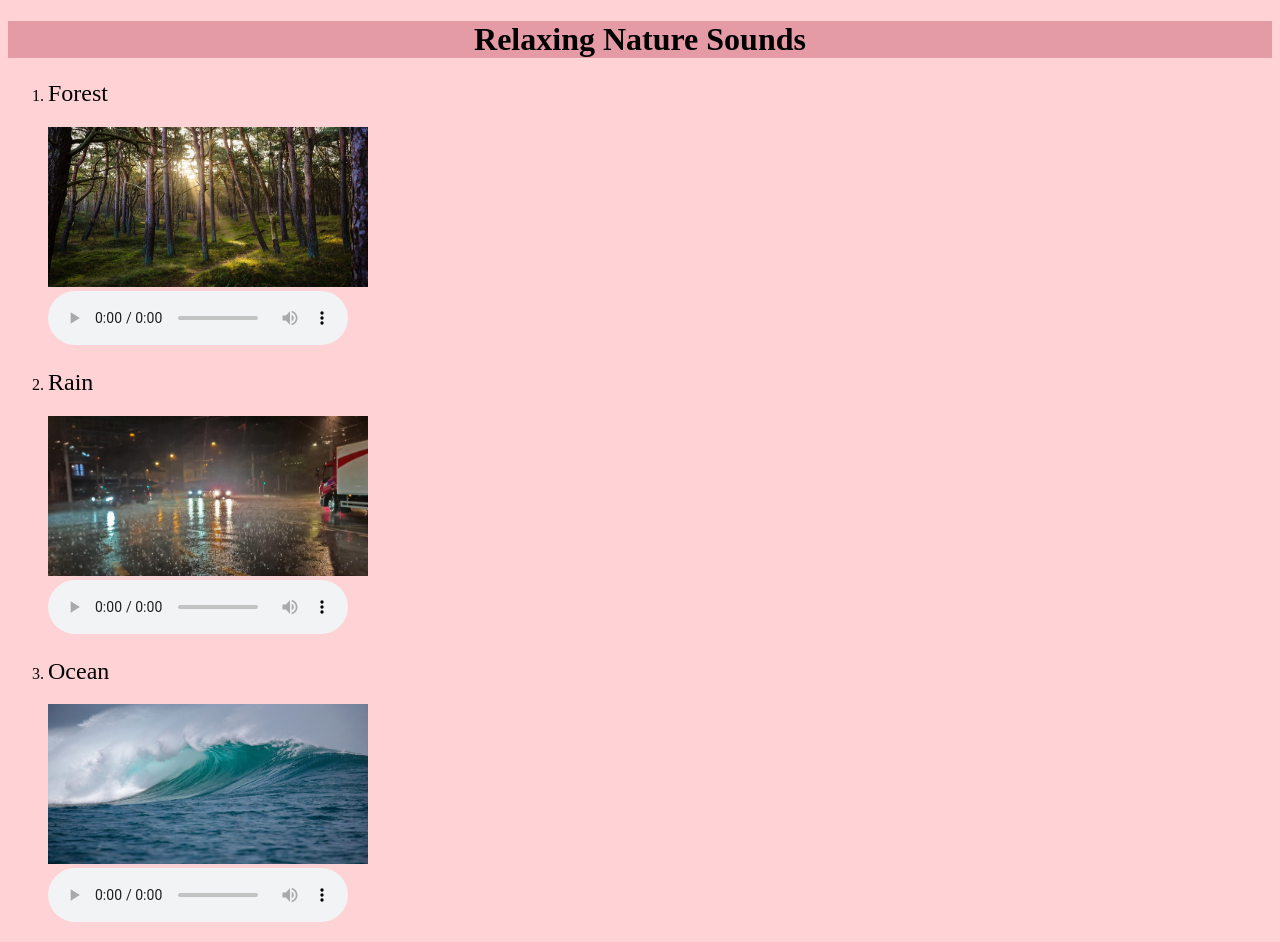
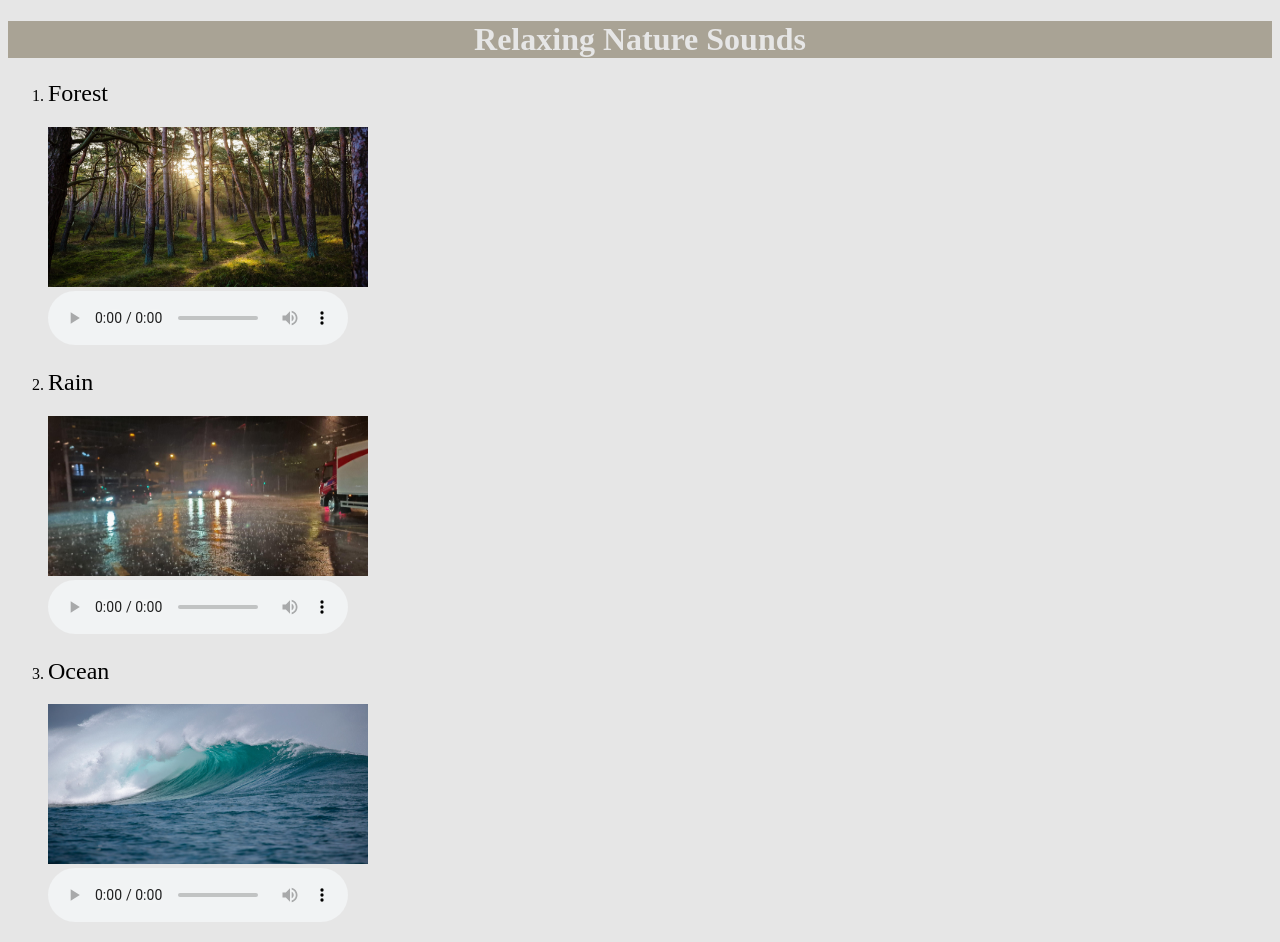
Before and after one commit to Tushar-Khilwani/Relaxing-Nature-Sounds, a plain HTML site: page index.html in a window 1280 px wide. Drawn offline with Linux system fonts and the light colour scheme.

Commit message:
Update style.css

```diff
--- a/style.css
+++ b/style.css
@@ -3,13 +3,15 @@ img{
     width: 20rem;
 }
 body{
-    background-color: #FFD3D5;
+    background-color: #e6e6e6;
+
 }
 h1{
-    background-color: #E49BA6;
+
+    background-color:#a9a395 ;
     text-align: center;
-
+    color: #e6e6e6;
 }
 h2{
-    font-weight : Normal;
+    font-weight: normal;
 }
```
